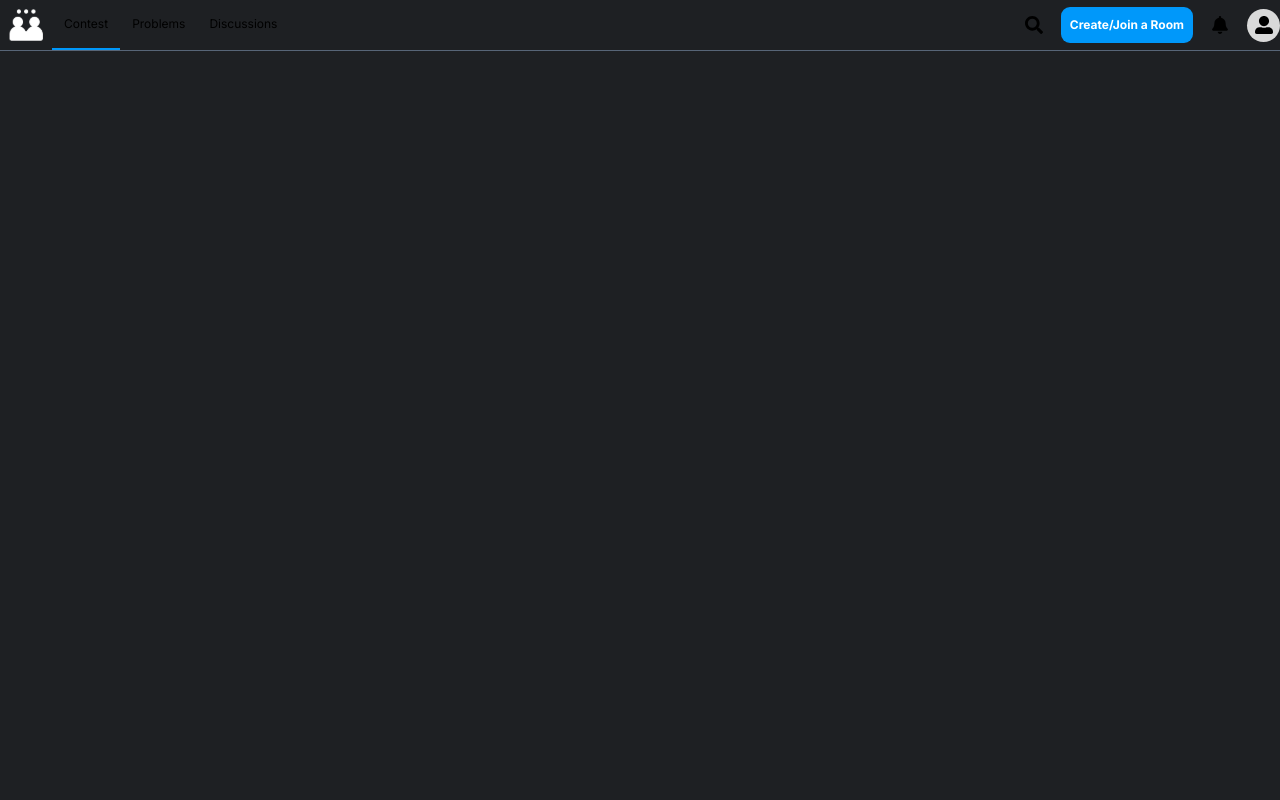
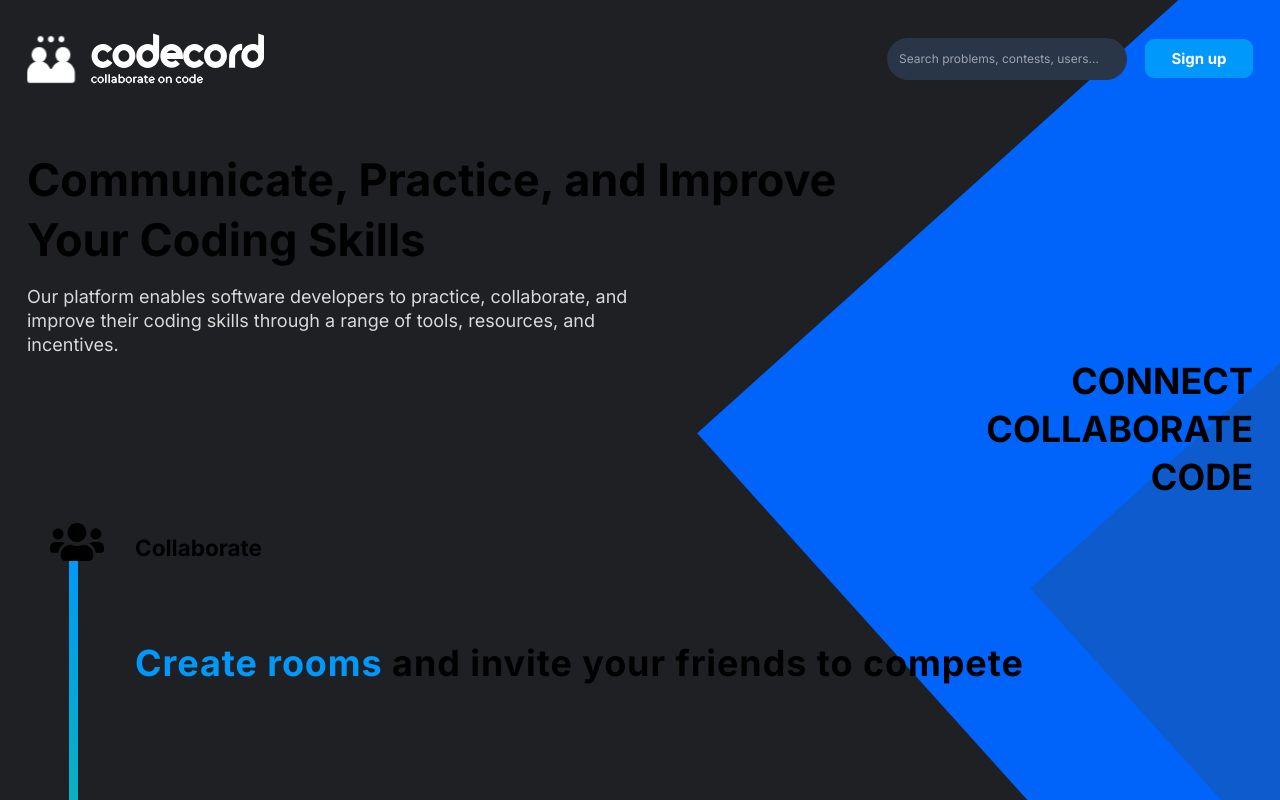
Before and after one commit to adityayadav71/CodeCord, a React (Vite) app in the folder client/: page / in a window 1280 px wide. Built offline with nearby package versions, Linux system fonts and the light colour scheme.

Commit message:
Created Landing Page Components

```diff
--- a/client/package.json
+++ b/client/package.json
@@ -6,14 +6,16 @@
   "scripts": {
     "dev": "vite",
     "build": "vite build",
-    "preview": "vite preview"
+    "preview": "vite preview",
+    "build:tailwind": "tailwindcss build src/styles/tailwind.css -o src/styles/index.css"
   },
   "dependencies": {
     "@vitejs/plugin-react": "^3.0.1",
     "react": "^18.2.0",
     "react-dom": "^18.2.0",
     "react-icons": "^4.7.1",
-    "vite": "^4.0.4"
+    "vite": "^4.0.4",
+    "vite-plugin-tailwind": "^0.0.4"
   },
   "devDependencies": {
     "@types/react": "^18.0.26",
--- a/client/src/App.jsx
+++ b/client/src/App.jsx
@@ -1,10 +1,40 @@
 import React from "react";
-import HomeNavbar from "./components/HomePage/Navbar";
+import Navbar from "./components/LandingPage/Navbar";
+import Hero from "./components/LandingPage/Hero";
+import Feature from "./components/LandingPage/Feature";
+import Footer from "./components/LandingPage/Footer";
+import Copyright from "./utilities/Copyright";
 
 function App() {
   return (
     <div className="relative h-screen w-screen overflow-x-hidden">
-      <HomeNavbar />
+      <Navbar />
+      <Hero />
+      <Feature
+        supTitle="Collaborate"
+        TitleHighLight="Create rooms"
+        Title=" and invite your friends to compete"
+        accent1="accent1"
+        accent2="easyGreen"
+        list={[
+          "Set a timer and solve a set amount of problems.",
+          "Use score board to compare performance.",
+          "Go through everyone’s code after the contest ends.",
+          "Discuss with others in the room on call.",
+        ]}
+      />
+      <Feature supTitle="Compete" TitleHighLight="Attend Weekly Global Contests" Title=" and improve your contest rating" accent1="easyGreen" accent2="mediumYellow" />
+      <Feature
+        supTitle="Solve"
+        TitleHighLight="Filter problems by topics, difficulty "
+        Title=" and solve them"
+        accent1="mediumYellow"
+        accent2="accent1"
+        list={["Solve problems independently.", "Solve problems asked in big tech company interviews.", "Use tags to include specific type of problems in contest rooms."]}
+      />
+      <Feature supTitle="Sign up for an account" extra="SignUp"/>
+      <Footer />
+      <Copyright />
     </div>
   );
 }
--- /dev/null
+++ b/client/src/components/LandingPage/Feature.jsx
@@ -0,0 +1,42 @@
+import React from "react";
+import { FaUsers, FaGlobeAsia, FaProjectDiagram, FaUser } from "react-icons/fa";
+
+const Feature = (props) => {
+  const listItems = props?.list?.map((item) => {
+    return <li className="mb-3 text-grey2">{item}</li>;
+  });
+  return (
+    <div className="flex flex-row h-screen gap-x-3 px-9">
+      <div>
+        <div className={`relative ml-14 w-5 h-5 rounded-full bg-accent1}`}>
+          {props?.supTitle === "Collaborate" ? <FaUsers className="absolute text-7xl top-1/2 left-1/2 -translate-x-1/2 -translate-y-1/2" /> : null}
+          {props?.supTitle === "Compete" ? <FaGlobeAsia className="absolute text-7xl top-1/2 left-1/2 -translate-x-1/2 -translate-y-1/2" /> : null}
+          {props?.supTitle === "Solve" ? <FaProjectDiagram className="absolute text-7xl top-1/2 left-1/2 -translate-x-1/2 -translate-y-1/2" /> : null}
+          {props?.supTitle === "Sign up for an account" ? <FaUser className="absolute text-7xl top-1/2 left-1/2 -translate-x-1/2 -translate-y-1/2" /> : null}
+        </div>
+        <div className={`z-[-1] ml-14 top-full w-3 h-full bg-gradient-to-b from-accent1 to-easyGreen`}></div>
+      </div>
+      <div className="flex flex-col ml-14 w-full">
+        <p className={`text-${props?.extra === "SignUp" ? "5xl" : "3xl"} font-bold mb-28`}>{props?.supTitle}</p>
+        {props?.extra === "SignUp" ? (
+          <button className="p-4 w-40 text-3xl transition-all ease-in-out duration-300 hover:cursor-pointer hover:scale-110 hover:shadow-feature1 hover:shadow bg-accent1 text-white font-bold rounded-xl">
+            Sign up
+          </button>
+        ) : (
+          <div className="flex flex-col grow">
+            <h1 className="text-5xl font-bold tracking-wide mb-11">
+              <span className={`text-accent1`}>{props?.TitleHighLight}</span>
+              {props?.Title}
+            </h1>
+            <div className="flex flex-row grow gap-x-6 items-center">
+              <ul className="list-outside list-disc ml-6 leading-8 text-2xl">{listItems}</ul>
+              <div className="w-full h-full"></div>
+            </div>
+          </div>
+        )}
+      </div>
+    </div>
+  );
+};
+
+export default Feature;
--- /dev/null
+++ b/client/src/components/LandingPage/Footer.jsx
@@ -0,0 +1,41 @@
+import React from "react";
+import { FaGithub, FaInstagram, FaLinkedin, FaTwitter } from "react-icons/fa";
+import logo from "../../assets/svg/logo.svg";
+
+const Footer = (props) => {
+  return (
+    <div className="flex text-grey1 px-9 h-1/2 mt-11">
+      <div className="mr-auto">
+        <img className="mb-5" src={logo} alt="codecord_logo" />
+        <a href="mailto:codecordSupport@gmail.com">codecordSupport@gmail.com</a>
+      </div>
+      <div className="w-80">
+        <h3 className="text-lg mb-6 font-bold text-white">About</h3>
+        <ul>
+          <a className="hover:text-accent1 transition-all duration-300" href="#"><li>How it works</li></a>
+          <a className="hover:text-accent1 transition-all duration-300" href="#"><li>Contact</li></a>
+          <a className="hover:text-accent1 transition-all duration-300" href="#"><li>Contribue</li></a>
+        </ul>
+      </div>
+      <div className="w-80">
+        <h3 className="text-lg mb-6 font-bold text-white">Features</h3>
+        <ul>
+          <a className="hover:text-accent1 transition-all duration-300" href="#"><li>Problems</li></a>
+          <a className="hover:text-accent1 transition-all duration-300" href="#"><li>Contests</li></a>
+          <a className="hover:text-accent1 transition-all duration-300" href="#"><li>Create a Room</li></a>
+        </ul>
+      </div>
+      <div className="w-80">
+        <h3 className="text-lg mb-6 font-bold text-white">Socials</h3>
+        <ul>
+          <a className="hover:text-accent1 transition-all duration-300" href="#"><li className="flex flex-row gap-x-2 items-center"><FaGithub/>GitHub</li></a>
+          <a className="hover:text-accent1 transition-all duration-300" href="#"><li className="flex flex-row gap-x-2 items-center"><FaLinkedin/>LinkedIn</li></a>
+          <a className="hover:text-accent1 transition-all duration-300" href="#"><li className="flex flex-row gap-x-2 items-center"><FaTwitter/>Twitter</li></a>
+          <a className="hover:text-accent1 transition-all duration-300" href="#"><li className="flex flex-row gap-x-2 items-center"><FaInstagram/>Instagram</li></a>
+        </ul>
+      </div>
+    </div>
+  );
+};
+
+export default Footer;
--- /dev/null
+++ b/client/src/components/LandingPage/Hero.jsx
@@ -0,0 +1,22 @@
+import React from "react";
+import { FaChevronDown } from "react-icons/fa";
+
+const Hero = (props) => {
+  return (
+    <div className="px-9 mt-11 mb-11">
+      <h1 className="text-6xl w-4/6 leading-[5rem] font-bold">Communicate, Practice, and Improve Your Coding Skills</h1>
+      <p className="text-2xl text-grey2 w-1/2 leading-[2rem]  mt-5">
+        Our platform enables software developers to practice, collaborate, and improve their coding skills through a range of tools, resources, and incentives.
+      </p>
+      <div className="absolute z-[-1] bg-graphicLightBlue w-[1801.5px] h-[1273.94px] -top-[41.677%] left-[69.677%] origin-center -rotate-[42deg]"></div>
+      <div className="absolute z-[-1] bg-graphicDarkBlue w-[472.59px] h-[545.4px] top-[45%] left-[90%] origin-center -rotate-[42deg]"></div>
+      <div className="text-5xl text-right leading-[4rem] font-bold">
+        <h1>CONNECT</h1>
+        <h1>COLLABORATE</h1>
+        <h1>CODE</h1>
+      </div>
+    </div>
+  );
+};
+
+export default Hero;
--- /dev/null
+++ b/client/src/components/LandingPage/Navbar.jsx
@@ -0,0 +1,15 @@
+import logo from "../../assets/svg/logo.svg";
+
+const Navbar = (props) => {
+  return (
+    <nav className="flex flex-row items-center py-11 px-9">
+      <img className="" src={logo} alt="codecord_logo" />
+      <div className="flex flex-row items-center gap-x-6 ml-auto">
+        <input className="px-4 py-3 w-80 bg-secondary text-grey1 hover:shadow-lg transition-shadow duration-300 hover:shadow-sky-900 focus:outline focus:outline-2 focus:outline-accent1 rounded-full" type="text" name="search" id="search" placeholder="Search problems, contests, users..." />
+        <button className="p-3 w-36 text-xl transition-all ease-in-out duration-300 hover:cursor-pointer hover:scale-110 bg-accent1 text-white font-bold rounded-xl hover:shadow-feature1 hover:shadow">Sign up</button>
+      </div>
+    </nav>
+  );
+};
+
+export default Navbar;
--- a/client/src/styles/tailwind.css
+++ b/client/src/styles/tailwind.css
@@ -19,3 +19,13 @@
   -moz-osx-font-smoothing: grayscale;
   -webkit-text-size-adjust: 100%;
 }
+
+::-webkit-scrollbar {
+  padding: 2px;
+  width: 10px;
+  background-color: transparent;
+}
+/* style of the thumb (the moving part of the scrollbar) */
+::-webkit-scrollbar-thumb {
+  background-color: #A1ACBD;
+}
--- /dev/null
+++ b/client/src/utilities/Copyright.jsx
@@ -0,0 +1,26 @@
+import React from "react";
+
+const Copyright = (props) => {
+  return (
+    <div className="flex flex-row items-center w-screen px-9 py-px text-grey1 ">
+      <p className="mr-9">Copyright 2023 CodeCord</p>
+      <ul className="flex flex-row gap-x-6">
+        <li>
+          <a href="#">Help</a>
+        </li>
+        <li>
+          <a href="#">Terms</a>
+        </li>
+        <li>
+          <a href="#"> Policy</a>
+        </li>
+      </ul>
+      <div className="flex flex-row items-center gap-x-2 ml-auto ">
+        <div className="w-6 h-6 rounded-full bg-grey2"></div>
+        <p>India</p>
+      </div>
+    </div>
+  );
+};
+
+export default Copyright;
--- a/client/tailwind.config.cjs
+++ b/client/tailwind.config.cjs
@@ -1,24 +1,33 @@
 /** @type {import('tailwindcss').Config} */
+
 module.exports = {
   content: ["./index.html", "./src/**/*.{js,ts,jsx,tsx}"],
   theme: {
     extend: {
       fontFamily: {
-        inter: ['inter', 'serif'],
+        inter: ["inter", "serif"],
       },
       colors: {
-        primary: '#1E2023',
-        secondary: '#283647',
-        accent1: '#0098FA',
-        accent2: '#576577',
-        easyGreen: '#19EB48',
-        mediumYellow: '#E2BC1E',
-        hardRed: '#FF0000',
-        graphicLightBlue: '#0064FA',
-        graphicDarkBlue: '#0E5BCE',
-        grey1: '#A1ACBD',
-        grey2: '#D9D9D9',
-      }
+        primary: "#1E2023",
+        secondary: "#283647",
+        accent1: "#0098FA",
+        accent2: "#576577",
+        easyGreen: "#19EB48",
+        mediumYellow: "#E2BC1E",
+        hardRed: "#FF0000",
+        graphicLightBlue: "#0064FA",
+        graphicDarkBlue: "#0E5BCE",
+        grey1: "#A1ACBD",
+        grey2: "#D9D9D9",
+        featureGradient1: "linear-gradient(0deg, rgba(0, 152, 250, 1) 0%, rgba(25, 235, 72, 1) 100%)",
+        featureGradient2: "linear-gradient(0deg, rgba(25, 235, 72, 1) 0%, rgba(226, 188, 30, 1) 100%);",
+        featureGradient3: "linear-gradient(0deg, rgba(0, 152, 250, 1) 0%, rgba(30, 32, 35, 1) 100%);",
+      },
+    },
+    boxShadow: {
+      feature1: "0px 4px 23px 2px #0098FA;",
+      feature2: "0px 0px 45px 54px #19EB48;",
+      feature3: "0px 0px 45px 54px #E2BC1E;",
     },
   },
   plugins: [],
```
Also changed, not shown: client/src/assets/svg/logo.svg, 1 other file (tests, documents, lock files or other folders).
